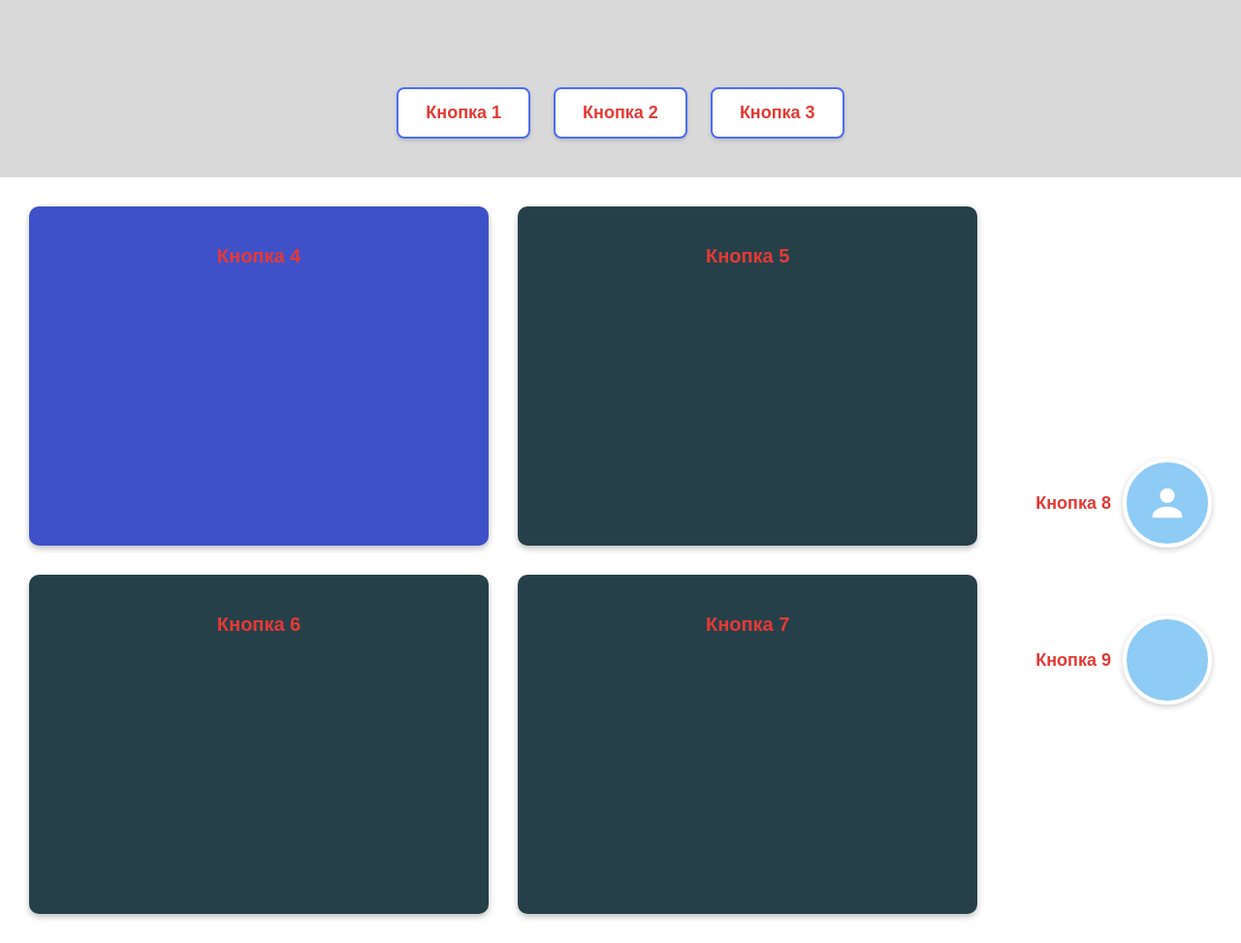
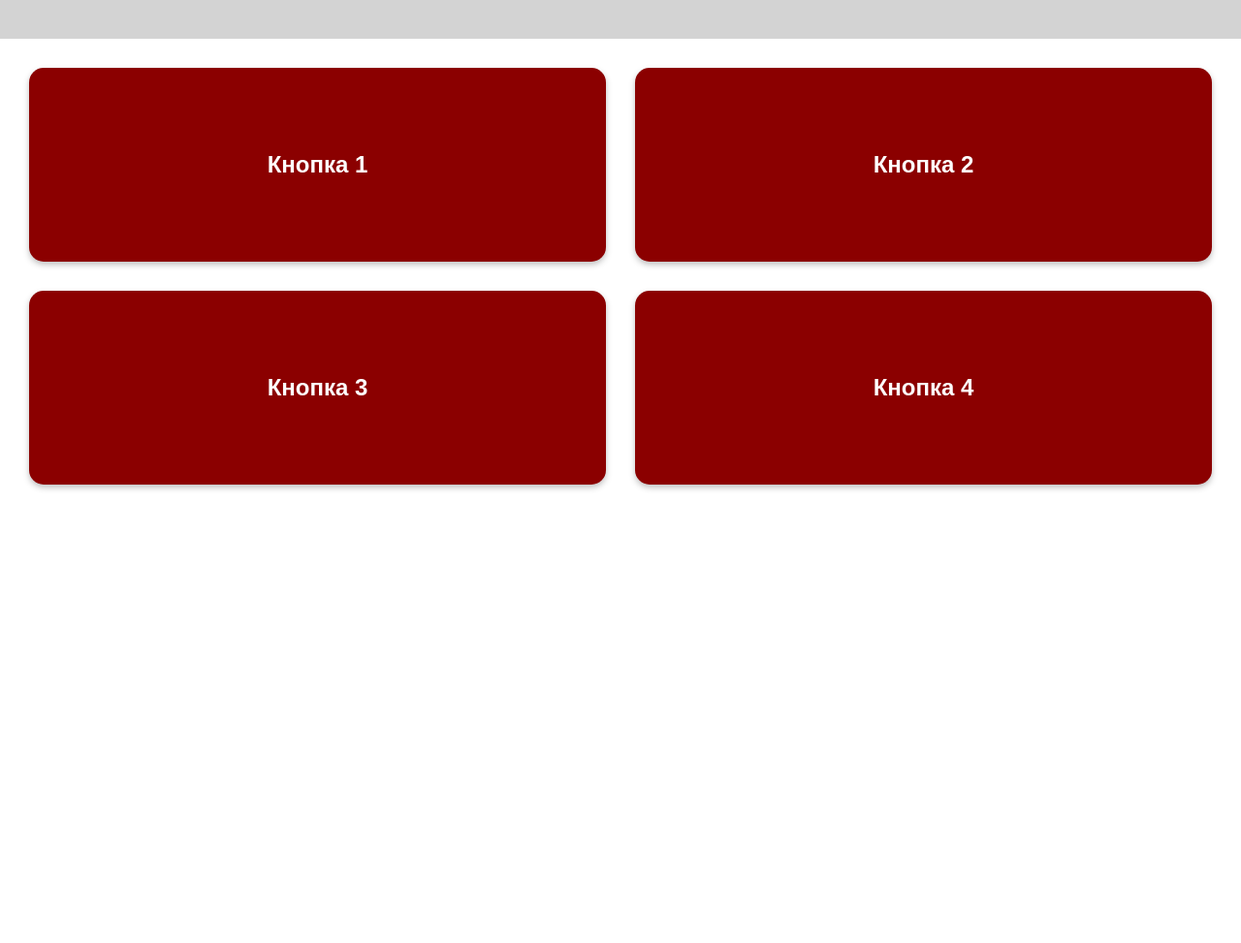
Before and after one commit to paffiahez/test_name-case10-, a Django app: page / in a window 1280 px wide. Shown: the whole page at 97% size. After the commit the page ends 506 px from the top, so only its background shows below. Run offline with Django 5.2, Linux system fonts and the light colour scheme.

Commit message:
Add files via upload

```diff
--- a/abitur_page/urls.py
+++ b/abitur_page/urls.py
@@ -1,7 +1,7 @@
-from django.contrib import admin
 from django.urls import path
 from . import views
 
 urlpatterns = [
-    path('', views.offer_list),
+    path('offer_list/', views.offer_list, name='offer_list'),
+    path('target_study/', views.target_study, name='target_study'),
 ]
--- a/main/templates/base.html
+++ b/main/templates/base.html
@@ -9,13 +9,15 @@
 </head>
 <body>
 
-    <!-- Верхняя серая полоса -->
+    <!-- Верхняя серая полоса (Plate) -->
     <header class="top-bar">
+        {% block header_content %}
         <nav class="top-menu">
             <a href="#" class="top-btn">Кнопка 1</a>
             <a href="#" class="top-btn">Кнопка 2</a>
-            <a href="#" class="top-btn">Кнопка 3</a>
+                <a href="#" class="top-btn">Кнопка 3</a>
         </nav>
+        {% endblock %}
     </header>
 
     <!-- Контент -->
--- a/main/templates/main/index.html
+++ b/main/templates/main/index.html
@@ -2,26 +2,16 @@
 
 {% block title %}Главная | Portal{% endblock %}
 
+{% block header_content %}
+    <!-- This is the grey "plate" area. You can replace this with any content (e.g., a logo, or another menu) -->
+{% endblock %}
+
 {% block content %}
     <!-- Сетка плиток 2x2 -->
     <div class="tiles">
-        <a href="#" class="tile tile--blue">Кнопка 4</a>
-        <a href="#" class="tile">Кнопка 5</a>
-        <a href="#" class="tile">Кнопка 6</a>
-        <a href="#" class="tile">Кнопка 7</a>
+        <a href="#" class="tile">Кнопка 1</a>
+        <a href="#" class="tile">Кнопка 2</a>
+        <a href="#" class="tile">Кнопка 3</a>
+        <a href="#" class="tile">Кнопка 4</a>
     </div>
-
-    <!-- Круглые кнопки справа -->
-    <aside class="side">
-        <a href="#" class="round-btn">
-            <span class="round-btn__label">Кнопка 8</span>
-            <span class="round-btn__icon">
-                <svg viewBox="0 0 24 24" fill="white"><path d="M12 12a4 4 0 100-8 4 4 0 000 8zm0 2c-3.3 0-8 1.7-8 5v1h16v-1c0-3.3-4.7-5-8-5z"/></svg>
-            </span>
-        </a>
-        <a href="#" class="round-btn">
-            <span class="round-btn__label">Кнопка 9</span>
-            <span class="round-btn__icon"></span>
-        </a>
-    </aside>
 {% endblock %}
--- a/static/css/style.css
+++ b/static/css/style.css
@@ -14,10 +14,11 @@ a {
     text-decoration: none;
 }
 
-/* ===== Верхняя серая полоса ===== */
+/* ===== Верх..'top-bar' (Plate) ===== */
+/* Эту секцию можно легко заменить на логотип или другое меню */
 .top-bar {
-    background: #d9d9d9;
-    padding: 90px 20px 40px;
+    background: #d3d3d3; /* Light grey color from image */
+    padding: 20px;       /* Reduced padding to make it a "plate" */
     display: flex;
     justify-content: center;
 }
@@ -61,18 +62,18 @@ a {
 
 /* ===== Большие плитки ===== */
 .tile {
-    align-items: flex-start;
-    background: #26404a;
-    border-radius: 10px;
+    align-items: center;
+    background: #8b0000; /* Dark red from image */
+    border-radius: 15px; /* Rounded corners */
     box-shadow: 0 3px 6px rgba(0, 0, 0, 0.25);
-    color: #e53935;
+    color: white;        /* White text for contrast */
     display: flex;
-    font-size: 20px;
+    font-size: 24px;
     font-weight: bold;
     justify-content: center;
-    min-height: 350px;
-    padding-top: 40px;
-    transition: transform 0.15s, box-shadow 0.15s;
+    min-height: 200px;   /* Adjusted height for a button look */
+    padding: 20px;
+    transition: transform 0s, box-shadow 0.15s; /* Smooth transition */
 }
 
 .tile--blue {
```
Also changed, not shown: abitur_page/views.py (+6 -2 lines).
